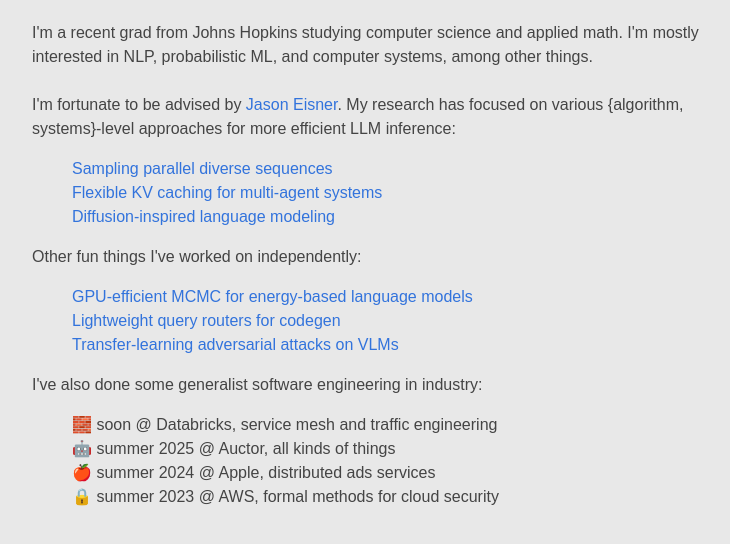
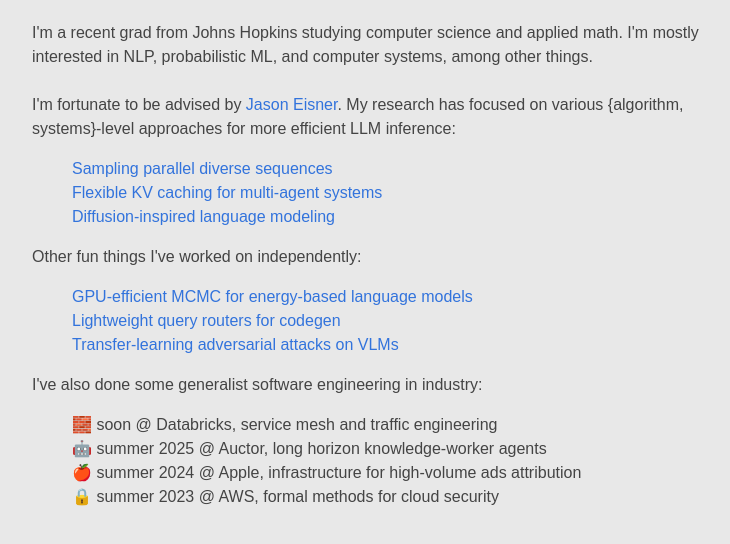
Before and after one commit to tjbai/front_new, a website built with Vite: page index.html in a window 1280 px wide. Shown: the part 120-664 px from the top of the page, without its empty margins (248-978 px from the left). Built offline with nearby package versions, Linux system fonts and the light colour scheme; files whose address does not match are found by name.

Commit message:
description tweak

```diff
--- a/index.html
+++ b/index.html
@@ -46,8 +46,8 @@
             <text>I've also done some generalist software engineering in industry:</text>
             <ul>
                 <li>🧱 soon @ Databricks, service mesh and traffic engineering</li>
-                <li>🤖 summer 2025 @ Auctor, all kinds of things</li>
-                <li>🍎 summer 2024 @ Apple, distributed ads services</li>
+                <li>🤖 summer 2025 @ Auctor, long horizon knowledge-worker agents</li>
+                <li>🍎 summer 2024 @ Apple, infrastructure for high-volume ads attribution</li>
                 <li>🔒 summer 2023 @ AWS, formal methods for cloud security</li>
             </ul>
         </div>
```
